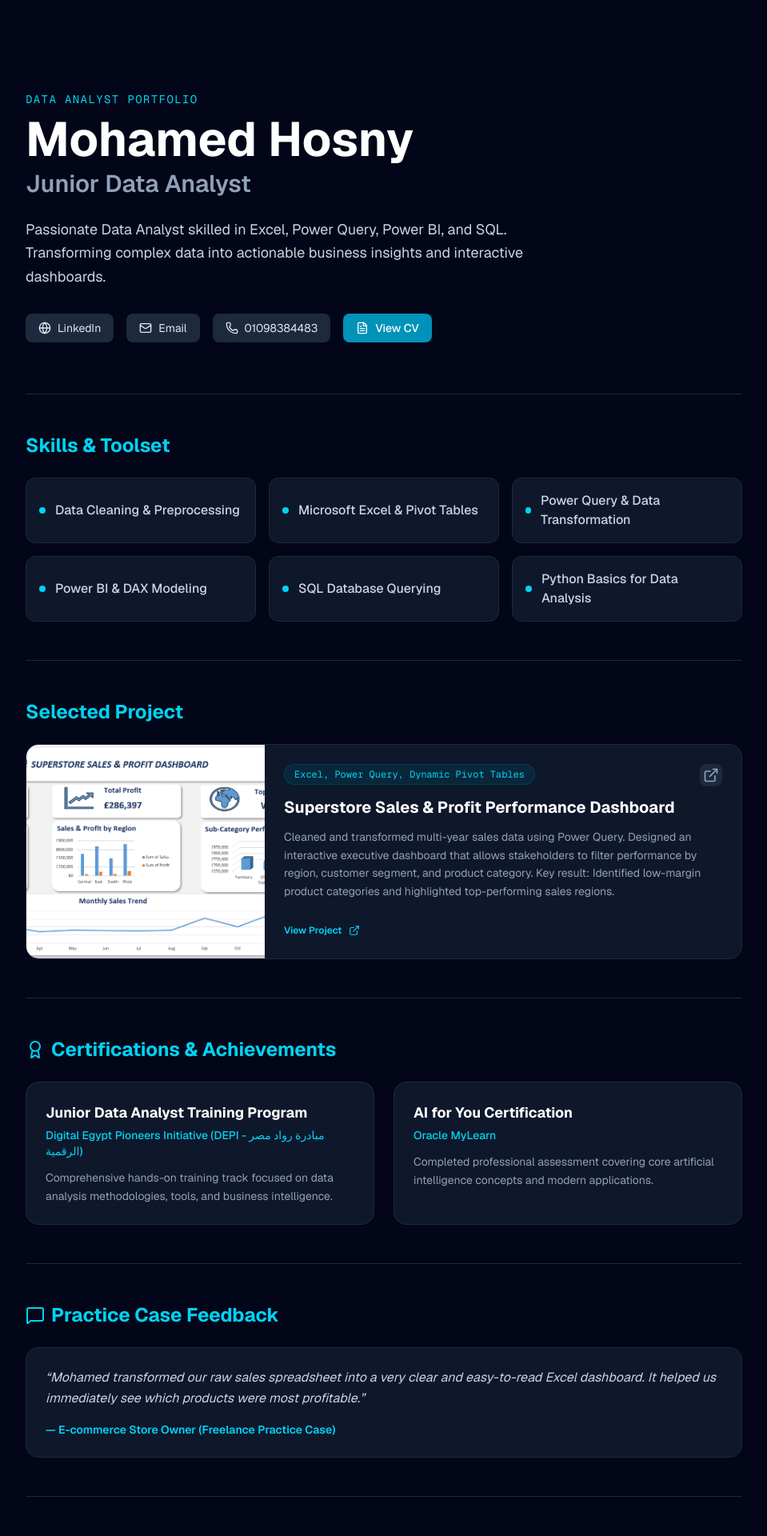
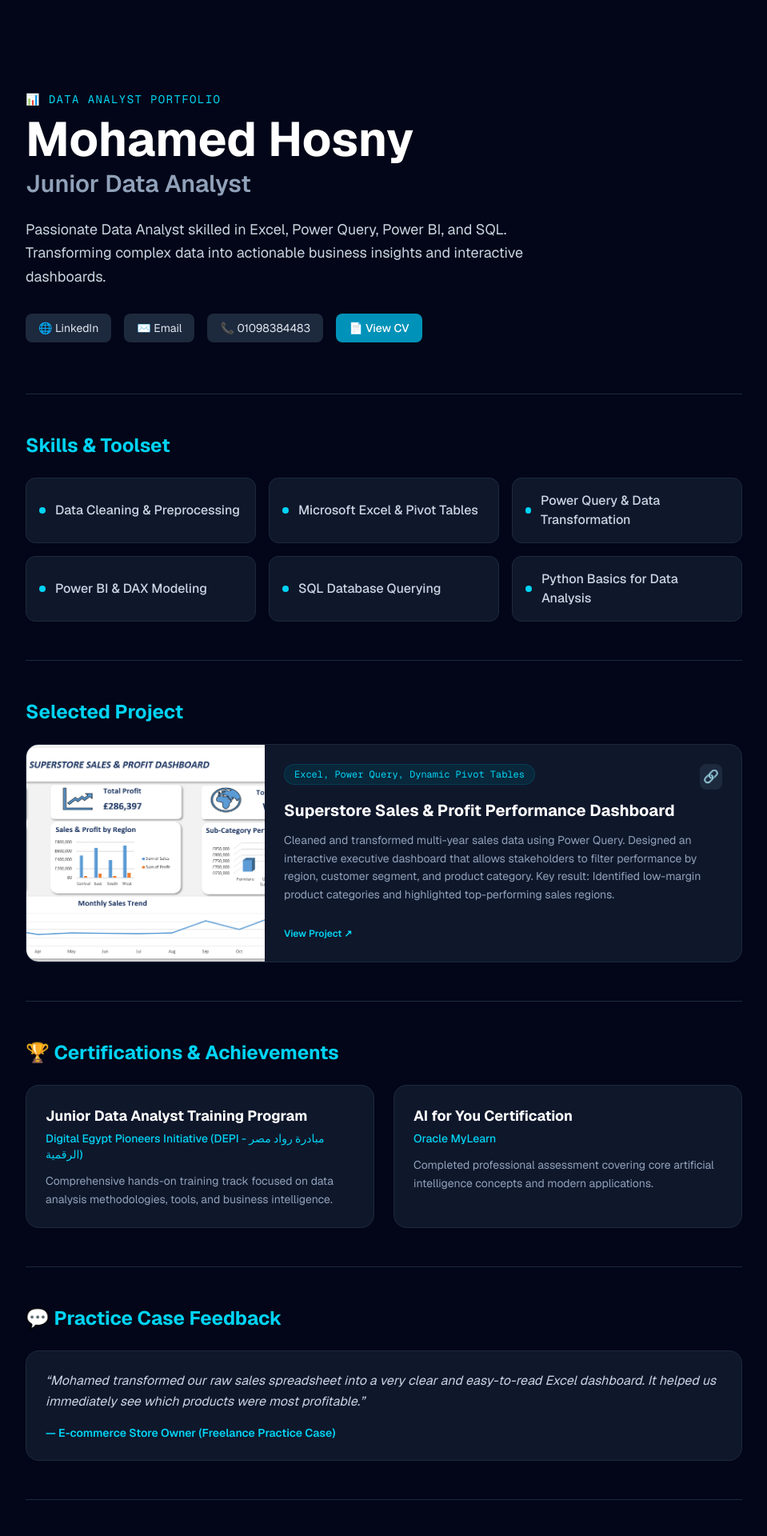
Before and after one commit to MohamedHosny111/My-Portfolio, a Next.js app: page / in a window 1280 px wide. Shown: the top 1920 px of the page at 80% size, without its empty margins (160-1119 px from the left). Built offline with nearby package versions, Linux system fonts and the light colour scheme.

Commit message:
Update page.tsx

```diff
--- a/app/page.tsx
+++ b/app/page.tsx
@@ -2,7 +2,6 @@
 
 import React, { useState } from 'react';
 import { motion } from 'framer-motion';
-import { Mail, ExternalLink, Globe, FileText, GraduationCap, Award, Phone, MessageSquare, Send, MapPin, Linkedin } from 'lucide-react';
 
 const portfolioData = {
   personalInfo: {
@@ -78,7 +77,7 @@ export default function Home() {
           animate={{ opacity: 1, y: 0 }}
           transition={{ duration: 0.6 }}
         >
-          <span className="text-cyan-400 font-mono text-sm tracking-widest uppercase">Data Analyst Portfolio</span>
+          <span className="text-cyan-400 font-mono text-sm tracking-widest uppercase">📊 Data Analyst Portfolio</span>
           <h1 className="text-4xl md:text-6xl font-bold mt-2 text-white">{personalInfo.name}</h1>
           <h2 className="text-2xl md:text-3xl font-semibold text-slate-400 mt-2">{personalInfo.title}</h2>
           <p className="mt-6 text-slate-300 text-lg leading-relaxed max-w-2xl">
@@ -87,16 +86,16 @@ export default function Home() {
 
           <div className="flex flex-wrap gap-4 mt-8">
             <a href={personalInfo.socialLinks.linkedin} target="_blank" rel="noopener noreferrer" className="px-4 py-2 bg-slate-800 hover:bg-slate-700 rounded-lg text-slate-200 transition text-sm flex items-center gap-2">
-              <Globe className="w-4 h-4" /> LinkedIn
+              🌐 LinkedIn
             </a>
             <a href={`mailto:${personalInfo.socialLinks.email}`} className="px-4 py-2 bg-slate-800 hover:bg-slate-700 rounded-lg text-slate-200 transition text-sm flex items-center gap-2">
-              <Mail className="w-4 h-4" /> Email
+              ✉️ Email
             </a>
             <a href={`tel:${personalInfo.socialLinks.phone}`} className="px-4 py-2 bg-slate-800 hover:bg-slate-700 rounded-lg text-slate-200 transition text-sm flex items-center gap-2">
-              <Phone className="w-4 h-4" /> {personalInfo.socialLinks.phone}
+              📞 {personalInfo.socialLinks.phone}
             </a>
             <a href={personalInfo.socialLinks.cv} target="_blank" rel="noopener noreferrer" className="px-4 py-2 bg-cyan-600 hover:bg-cyan-500 rounded-lg text-white transition text-sm flex items-center gap-2 font-medium">
-              <FileText className="w-4 h-4" /> View CV
+              📄 View CV
             </a>
           </div>
         </motion.div>
@@ -146,7 +145,7 @@ export default function Home() {
                     </span>
                     {project.link !== "#" && (
                       <a href={project.link} target="_blank" rel="noopener noreferrer" className="text-slate-400 hover:text-cyan-400 transition p-1 bg-slate-800 rounded-lg">
-                        <ExternalLink className="w-5 h-5" />
+                        🔗
                       </a>
                     )}
                   </div>
@@ -160,7 +159,7 @@ export default function Home() {
                 {project.link !== "#" && (
                   <div className="mt-6">
                     <a href={project.link} target="_blank" rel="noopener noreferrer" className="inline-flex items-center gap-2 text-xs font-semibold text-cyan-400 hover:text-cyan-300 transition">
-                      View Project <ExternalLink className="w-3.5 h-3.5" />
+                      View Project ↗
                     </a>
                   </div>
                 )}
@@ -173,7 +172,7 @@ export default function Home() {
       {/* Certifications & Training Section */}
       <section className="max-w-4xl mx-auto py-12 border-t border-slate-800">
         <h3 className="text-2xl font-bold mb-6 text-cyan-400 flex items-center gap-2">
-          <Award className="w-6 h-6" /> Certifications & Achievements
+          🏆 Certifications & Achievements
         </h3>
         <div className="grid grid-cols-1 md:grid-cols-2 gap-6">
           {certifications.map((cert, index) => (
@@ -197,7 +196,7 @@ export default function Home() {
       {/* Testimonial / Feedback Section */}
       <section className="max-w-4xl mx-auto py-12 border-t border-slate-800">
         <h3 className="text-2xl font-bold mb-6 text-cyan-400 flex items-center gap-2">
-          <MessageSquare className="w-6 h-6" /> Practice Case Feedback
+          💬 Practice Case Feedback
         </h3>
         <div className="bg-slate-900 border border-slate-800 p-6 rounded-2xl relative">
           <p className="text-slate-300 italic text-base leading-relaxed">
@@ -212,7 +211,7 @@ export default function Home() {
       {/* Education Section */}
       <section className="max-w-4xl mx-auto py-12 border-t border-slate-800">
         <h3 className="text-2xl font-bold mb-6 text-cyan-400 flex items-center gap-2">
-          <GraduationCap className="w-6 h-6" /> Education
+          🎓 Education
         </h3>
         <div className="bg-slate-900 border border-slate-800 p-6 rounded-2xl">
           {education.map((edu, index) => (
@@ -229,7 +228,7 @@ export default function Home() {
         </div>
       </section>
 
-      {/* Contact Section (Let's Connect) */}
+      {/* Contact Section */}
       <section className="max-w-4xl mx-auto py-16 border-t border-slate-800">
         <div className="text-center mb-12">
           <h3 className="text-3xl md:text-4xl font-bold text-white">Let&apos;s <span className="text-cyan-400">Connect</span></h3>
@@ -237,7 +236,6 @@ export default function Home() {
         </div>
 
         <div className="grid grid-cols-1 md:grid-cols-2 gap-8">
-          {/* Left Info Card */}
           <div className="bg-slate-900 border border-slate-800 p-8 rounded-2xl flex flex-col justify-between">
             <div>
               <h4 className="text-xl font-bold text-white">Let&apos;s talk data.</h4>
@@ -270,7 +268,6 @@ export default function Home() {
             </div>
           </div>
 
-          {/* Right Form Card */}
           <div className="bg-slate-900 border border-slate-800 p-8 rounded-2xl">
             <form onSubmit={handleSubmit} className="space-y-4">
               <div>
@@ -325,7 +322,7 @@ export default function Home() {
                 type="submit"
                 className="w-full py-3 bg-cyan-500 hover:bg-cyan-400 text-slate-950 font-semibold rounded-xl transition flex items-center justify-center gap-2 shadow-lg shadow-cyan-500/20"
               >
-                <Send className="w-4 h-4" /> Send Message
+                Send Message 🚀
               </button>
             </form>
           </div>
```
